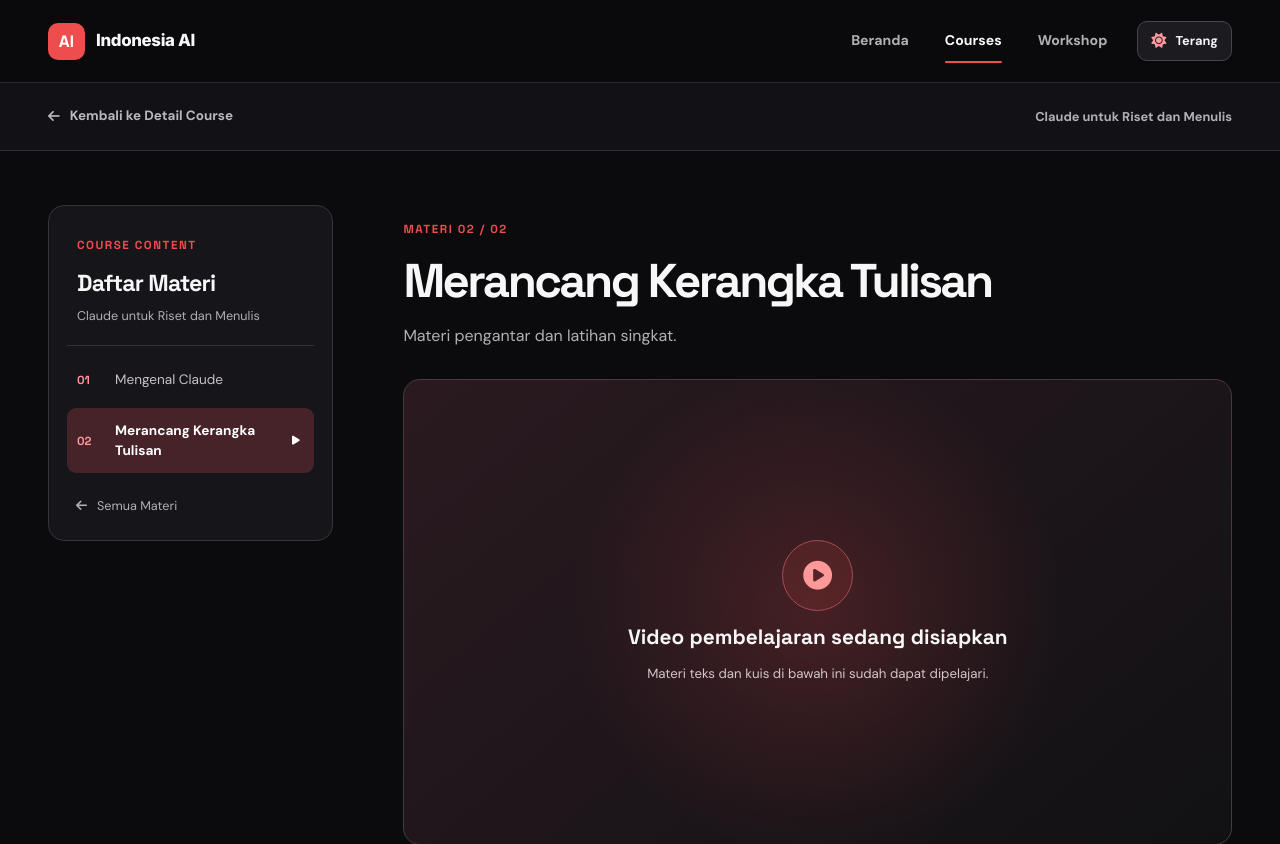
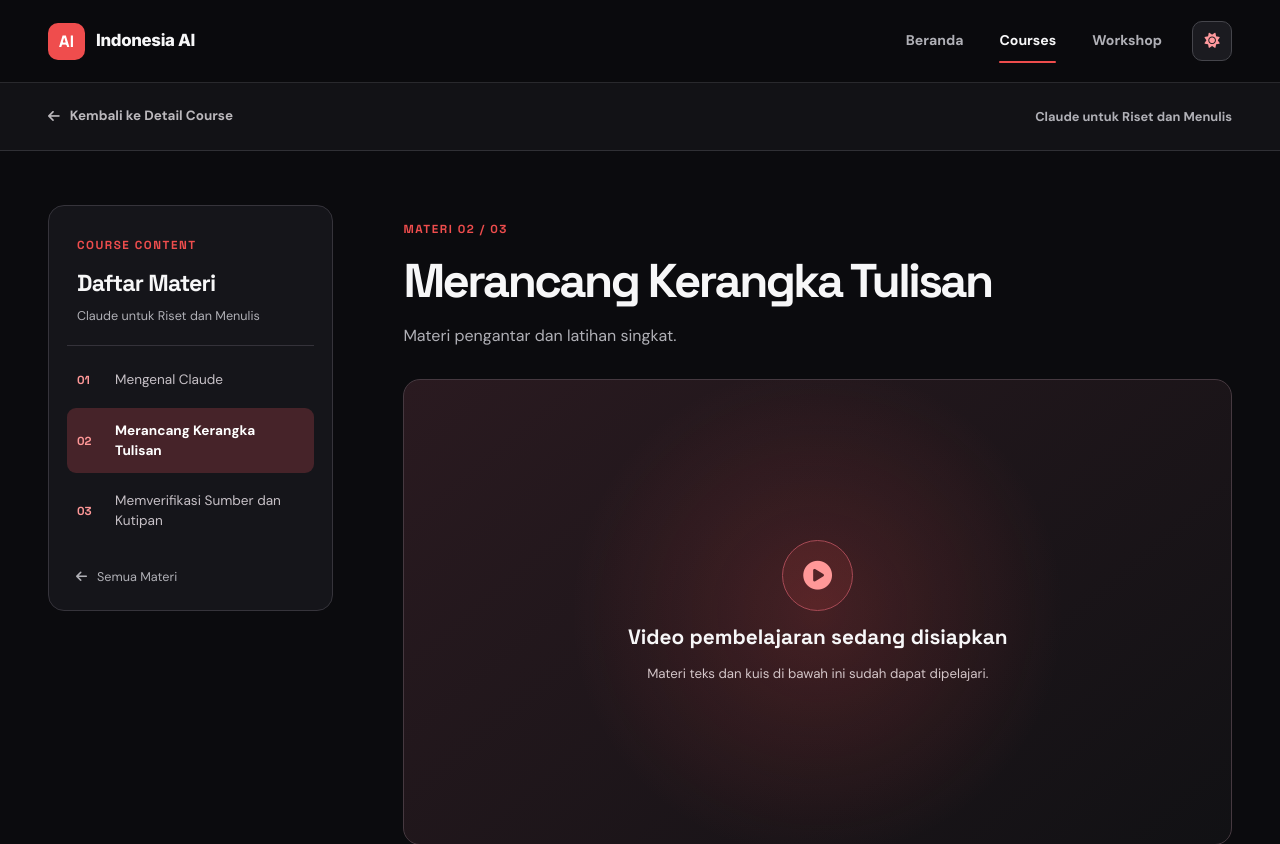
Before and after one commit to muhamuttaqien/ai-workshop, a Django app: page /courses/claude-untuk-riset-dan-menulis/lessons/merancang-kerangka-tulisan/ in a window 1280 px wide. Shown: the top 844 px of the page. Run offline with Django 5.2, Linux system fonts and the light colour scheme; data comes from the database, SQL or seed files in the repository.

Commit message:
Simplify Courses UI and provide three sample lessons per course

```diff
--- a/courses/static/courses/lessons.css
+++ b/courses/static/courses/lessons.css
@@ -49,7 +49,7 @@
 .lesson-sidebar-nav { display: grid; padding: 11px 0; gap: 5px; }
 .lesson-nav-item {
   display: grid;
-  grid-template-columns: 26px minmax(0,1fr) 12px;
+  grid-template-columns: 26px minmax(0,1fr);
   align-items: center;
   gap: 12px;
   padding: 13px 10px;
@@ -58,7 +58,6 @@
   font-size: .85rem;
   line-height: 1.45;
 }
-.lesson-nav-item i { font-size: .64rem; }
 .lesson-nav-item:hover { background: #252126; color: #fff; }
 .lesson-nav-item.active { background: #462329; color: #fff; font-weight: 700; }
 .lesson-nav-index { font: 700 .73rem var(--font-head); color: var(--accent-soft); }
@@ -167,7 +166,7 @@ html[data-theme="light"] .lesson-bottom-nav a:hover { color: #771f26; }
 
 @media (max-width: 900px) {
   .lesson-layout { grid-template-columns: minmax(220px,245px) minmax(0,1fr); gap: 30px; }
-  .lesson-nav-item { grid-template-columns: 22px minmax(0,1fr) 10px; gap: 8px; }
+  .lesson-nav-item { grid-template-columns: 22px minmax(0,1fr); gap: 8px; }
 }
 @media (max-width: 760px) {
   .course-syllabus-section .section-top { align-items: flex-start; }
--- a/courses/static/courses/style.css
+++ b/courses/static/courses/style.css
@@ -206,9 +206,6 @@ a:focus-visible, summary:focus-visible {
 .studio-footer i { margin-right: 5px; }
 
 /* Thin visual divider, different from workshop landing sections */
-.platform-ticker { border-top: 1px solid #3a292d; border-bottom: 1px solid #3a292d; background: #27181b; }
-.ticker-inner { display: flex; align-items: center; justify-content: space-between; gap: 20px; padding: 17px 0; color: #ffcbcb; font-family: var(--font-head); font-size: .71rem; letter-spacing: .09em; font-weight: 700; }
-.ticker-inner i { font-size: .62rem; color: var(--accent); }
 
 /* Library rows: course-specific design, not workshop landing cards */
 .platform-section { padding: 102px 0; }
@@ -384,9 +381,6 @@ a:focus-visible, summary:focus-visible {
   .studio-header, .studio-footer { padding-inline: 15px; }
   .studio-content { padding: 20px 17px; }
   .studio-screen { height: 165px; }
-  .platform-ticker { overflow: hidden; }
-  .ticker-inner { justify-content: center; gap: 12px; flex-wrap: wrap; text-align: center; }
-  .ticker-inner span { font-size: .59rem; }
   .platform-section { padding: 70px 0; }
   .section-top, .catalog-heading { flex-direction: column; align-items: flex-start; gap: 21px; }
   .section-top h2, .learning-journey-intro h2, .workshop-teaser h2, .detail-main h2 { font-size: clamp(2rem,7.2vw,2.75rem); }
--- a/courses/static/courses/theme.js
+++ b/courses/static/courses/theme.js
@@ -6,7 +6,6 @@
 
   const key = "indonesia-ai-course-theme";
   const root = document.documentElement;
-  const label = button.querySelector(".theme-label");
   const icon = button.querySelector(".theme-icon");
   const meta = document.querySelector('meta[name="theme-color"]');
 
@@ -18,7 +17,7 @@
     }
     button.setAttribute("aria-pressed", String(light));
     button.setAttribute("aria-label", light ? "Aktifkan mode gelap" : "Aktifkan mode terang");
-    if (label) label.textContent = light ? "Gelap" : "Terang";
+    button.title = light ? "Ubah ke mode gelap" : "Ubah ke mode terang";
     if (icon) icon.className = "fa-solid theme-icon " + (light ? "fa-moon" : "fa-sun");
     if (meta) meta.setAttribute("content", light ? "#ffffff" : "#0b0b0e");
   }
--- a/courses/static/courses/themes.css
+++ b/courses/static/courses/themes.css
@@ -5,24 +5,20 @@
   display: inline-flex;
   align-items: center;
   justify-content: center;
-  gap: 9px;
-  min-height: 40px;
-  flex: 0 0 auto;
-  padding: 8px 13px;
+  width: 40px;
+  height: 40px;
+  flex: 0 0 40px;
+  padding: 0;
   border: 1px solid #45454b;
   border-radius: 10px;
   background: #1b1b20;
   color: #f5f5f7;
-  font-family: "DM Sans", sans-serif;
-  font-size: .8rem;
-  font-weight: 700;
   cursor: pointer;
   transition: background .2s ease, border-color .2s ease;
 }
 .theme-toggle:hover { background: #2a2528; border-color: #ef4d4d; }
 .theme-toggle:focus-visible { outline: 2px solid #ef4d4d; outline-offset: 4px; }
 .theme-toggle i { color: #ff999d; font-size: .95rem; }
-.theme-toggle .theme-label { white-space: nowrap; }
 
 /* Color tokens and site canvas */
 html[data-theme="light"] {
@@ -125,11 +121,6 @@ html[data-theme="light"] .studio-unit-list strong { color: #29292e; }
 html[data-theme="light"] .studio-unit-list > div > i { color: #8d8d95; }
 html[data-theme="light"] .studio-unit-icon { background: #ffeeef; color: #bd3038; }
 
-/* Ticker */
-html[data-theme="light"] .platform-ticker { background: #fff1f2; border-color: #f3d2d5; }
-html[data-theme="light"] .ticker-inner { color: #a9333a; }
-html[data-theme="light"] .ticker-inner i { color: #d63840; }
-
 /* Course catalog lists */
 html[data-theme="light"] .course-library-section,
 html[data-theme="light"] .detail-section { background: #fff; }
@@ -218,8 +209,7 @@ html[data-theme="light"] .footer-bottom { color: #626269; border-color: #d6d6da;
 @media (max-width: 760px) {
   #courses { scroll-margin-top: 83px; }
   .platform-nav { gap: 12px; }
-  .theme-toggle { width: 42px; height: 42px; min-height: 42px; padding: 0; margin-left: auto; }
-  .theme-toggle .theme-label { display: none; }
+  .theme-toggle { width: 42px; height: 42px; flex-basis: 42px; margin-left: auto; }
   .platform-mobile-menu { margin-left: 0; }
 }
 @media (prefers-reduced-motion: reduce) {
--- a/courses/templates/courses/base.html
+++ b/courses/templates/courses/base.html
@@ -39,7 +39,6 @@
       <button class="theme-toggle" id="course-theme-toggle" type="button"
         aria-label="Aktifkan mode terang" aria-pressed="false" title="Ganti mode terang atau gelap">
         <i class="fa-solid fa-sun theme-icon" aria-hidden="true"></i>
-        <span class="theme-label">Terang</span>
       </button>
       <details class="platform-mobile-menu">
         <summary aria-label="Buka navigasi"><i class="fa-solid fa-bars" aria-hidden="true"></i></summary>
--- a/courses/templates/courses/lesson.html
+++ b/courses/templates/courses/lesson.html
@@ -21,7 +21,6 @@
         <a href="{% url 'courses:lesson' course.slug item.slug %}" class="lesson-nav-item{% if item.pk == lesson.pk %} active{% endif %}" {% if item.pk == lesson.pk %}aria-current="page"{% endif %}>
           <span class="lesson-nav-index">{{ forloop.counter|stringformat:"02d" }}</span>
           <span>{{ item.title }}</span>
-          {% if item.pk == lesson.pk %}<i class="fa-solid fa-play" aria-hidden="true"></i>{% endif %}
         </a>
       {% endfor %}
     </nav>
```
Also changed, not shown: courses/templates/courses/home.html (+0 -8 lines), courses/tests.py (+20 -3 lines), tests/browser_smoke.py (+9 -2 lines), README.md, courses/migrations/0006_add_third_lesson_to_each_course.py (added).
